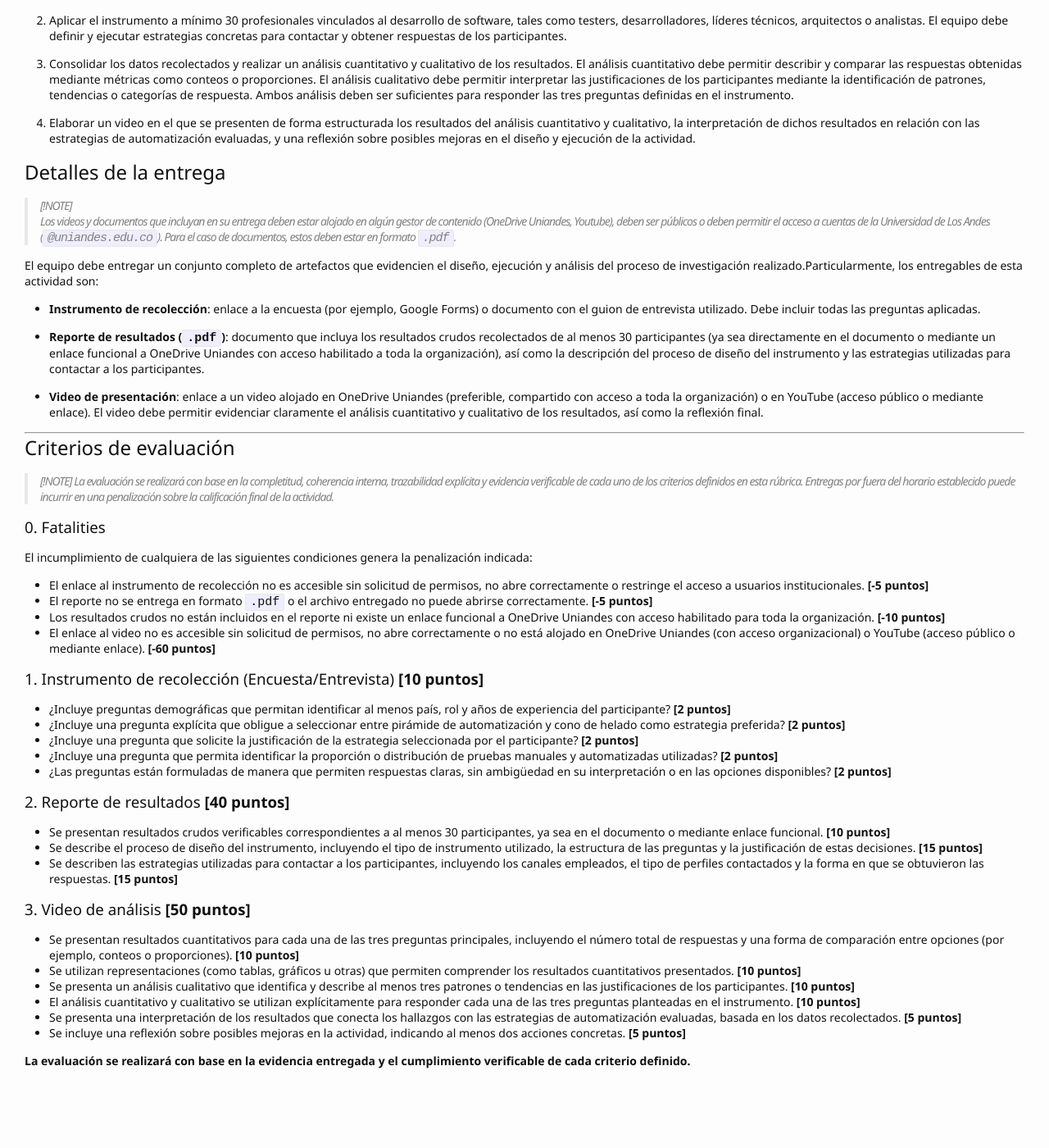
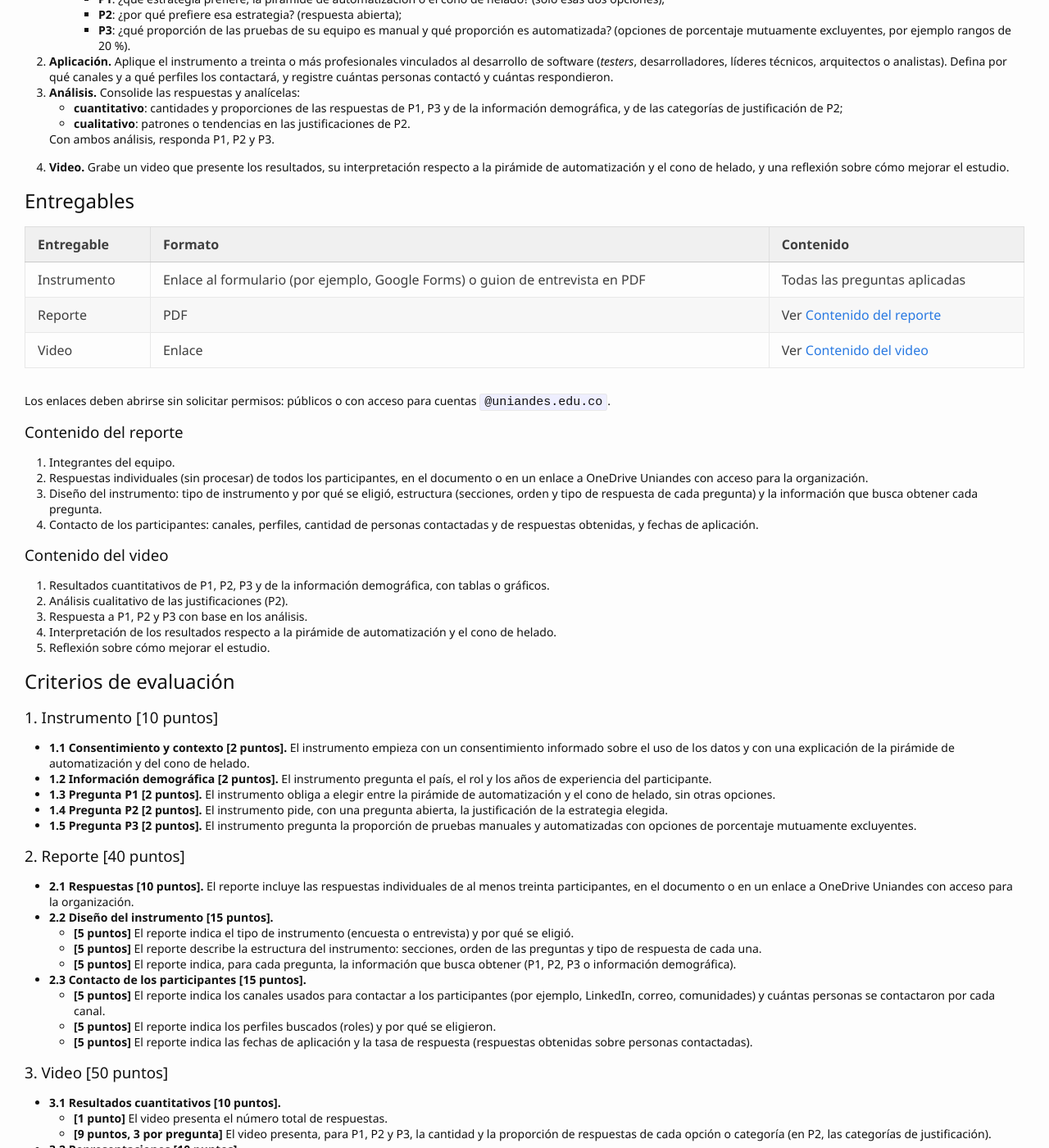
Before and after one commit to TiCSw/mt1_guias_pruebas, a Jekyll site: the page built from docs/semanas/semana2.md, in a window 1280 px wide and 1400 px high, scrolled down 840 px. Shown: the whole window at 82% size. Built offline with Jekyll 4.4.1, drawn with Linux system fonts in a browser that asks for light colours; some web fonts are replaced; our own code applies the rules of GitHub Pages for plain Markdown files; comment, search, counter and statistics services are not loaded; before the commit the page ends 2188 px from its top, so only the background shows below that; some of the changed text lies outside the part shown.

Commit message:
docs(semanas): week 2 in the standard template

```diff
--- a/docs/semanas/semana2.md
+++ b/docs/semanas/semana2.md
@@ -1,90 +1,146 @@
-# Proyecto Pruebas automatizadas
+# Proyecto · Semana 2: Investigación de prácticas de automatización en el sector
 
-## Semana 2: Investigación de prácticas de automatización en el sector
+> **Resumen.** El equipo diseña y aplica una encuesta o entrevista a treinta o más profesionales del
+> desarrollo de software sobre sus prácticas de automatización de pruebas, analiza los resultados de
+> forma cuantitativa y cualitativa, y los presenta en un video. Entrega el instrumento, un reporte y
+> el video. Las [reglas de juego](reglas) del proyecto aplican a esta semana.
 
-## Descripción de la semana
+## Contexto
 
-En esta semana del proyecto de *TSDC*, el objetivo es comprender cómo se están implementando actualmente las prácticas de automatización de pruebas en la industria del software. Para ello, el equipo realizará un ejercicio estructurado de recolección y análisis de información a partir de profesionales del sector.
+Antes de definir cómo automatizar las pruebas de la ABP, _TSDC_ quiere saber cómo lo hace la
+industria: qué estrategia de automatización prefieren los profesionales, por qué, y qué proporción
+de sus pruebas es manual o automatizada. Su equipo recolectará esa información directamente de
+profesionales del sector y la analizará para extraer conclusiones basadas en evidencia.
 
-Se espera que los estudiantes:
+## Objetivos de aprendizaje
 
-- Diseñen y apliquen un instrumento de recolección de información (encuesta o entrevista).
-- Obtengan datos reales de al menos 30 profesionales del sector.
-- Realicen un análisis cuantitativo y cualitativo de los resultados recolectados.
-- Generen conclusiones basadas en evidencia sobre tendencias en automatización de pruebas.
+1. Diseñar un instrumento de recolección de información (encuesta o entrevista) con consentimiento
+   informado.
+2. Aplicar el instrumento a una muestra de profesionales del desarrollo de software.
+3. Analizar los resultados de forma cuantitativa y cualitativa.
+4. Comunicar los resultados y sus conclusiones sobre las estrategias de automatización de pruebas.
 
-Este ejercicio busca desarrollar habilidades de investigación aplicada, análisis de datos y comunicación de resultados, alineadas con el contexto real de la automatización de pruebas.
+## Actividades
 
+1. **Instrumento.** Diseñe una encuesta o un guion de entrevista. El instrumento:
+   - empieza con un consentimiento informado sobre el uso de los datos y con una explicación de la
+     **pirámide de automatización** y del **cono de helado**, para que los participantes entiendan
+     las preguntas;
+   - pregunta el país, el rol y los años de experiencia del participante;
+   - incluye las tres preguntas principales del estudio:
+     - **P1**: ¿qué estrategia prefiere, la pirámide de automatización o el cono de helado? (solo
+       esas dos opciones);
+     - **P2**: ¿por qué prefiere esa estrategia? (respuesta abierta);
+     - **P3**: ¿qué proporción de las pruebas de su equipo es manual y qué proporción es automatizada?
+       (opciones de porcentaje mutuamente excluyentes, por ejemplo rangos de 20 %).
+2. **Aplicación.** Aplique el instrumento a treinta o más profesionales vinculados al desarrollo de
+   software (_testers_, desarrolladores, líderes técnicos, arquitectos o analistas). Defina por qué
+   canales y a qué perfiles los contactará, y registre cuántas personas contactó y cuántas
+   respondieron.
+3. **Análisis.** Consolide las respuestas y analícelas:
+   - **cuantitativo**: cantidades y proporciones de las respuestas de P1, P3 y de la información
+     demográfica, y de las categorías de justificación de P2;
+   - **cualitativo**: patrones o tendencias en las justificaciones de P2.
 
-## Resumen de las actividades
+   Con ambos análisis, responda P1, P2 y P3.
+4. **Video.** Grabe un video que presente los resultados, su interpretación respecto a la pirámide de
+   automatización y el cono de helado, y una reflexión sobre cómo mejorar el estudio.
 
-> [!NOTE]
-> Antes de aplicar la encuesta o entrevista, es obligatorio explicar a los participantes las diferencias entre las estrategias de pirámide de automatización y cono de helado, asegurando que comprendan las preguntas.
+## Entregables
 
-1. Diseñar un instrumento de recolección de información (encuesta o guion de entrevista) que incluya preguntas sobre: preferencia entre pirámide de automatización y cono de helado, justificación de dicha preferencia, proporción de pruebas manuales y automatizadas utilizadas, e información demográfica relevante (por ejemplo, país, rol y años de experiencia). El instrumento debe incluir un consentimiento informado claro sobre el uso de los datos.
+| Entregable | Formato | Contenido |
+|---|---|---|
+| Instrumento | Enlace al formulario (por ejemplo, Google Forms) o guion de entrevista en PDF | Todas las preguntas aplicadas |
+| Reporte | PDF | Ver [Contenido del reporte](#contenido-del-reporte) |
+| Video | Enlace | Ver [Contenido del video](#contenido-del-video) |
 
-2. Aplicar el instrumento a mínimo 30 profesionales vinculados al desarrollo de software, tales como testers, desarrolladores, líderes técnicos, arquitectos o analistas. El equipo debe definir y ejecutar estrategias concretas para contactar y obtener respuestas de los participantes.
+Los enlaces deben abrirse sin solicitar permisos: públicos o con acceso para cuentas
+`@uniandes.edu.co`.
 
-3. Consolidar los datos recolectados y realizar un análisis cuantitativo y cualitativo de los resultados. El análisis cuantitativo debe permitir describir y comparar las respuestas obtenidas mediante métricas como conteos o proporciones. El análisis cualitativo debe permitir interpretar las justificaciones de los participantes mediante la identificación de patrones, tendencias o categorías de respuesta. Ambos análisis deben ser suficientes para responder las tres preguntas definidas en el instrumento.
+### Contenido del reporte
 
-4. Elaborar un video en el que se presenten de forma estructurada los resultados del análisis cuantitativo y cualitativo, la interpretación de dichos resultados en relación con las estrategias de automatización evaluadas, y una reflexión sobre posibles mejoras en el diseño y ejecución de la actividad.
+1. Integrantes del equipo.
+2. Respuestas individuales (sin procesar) de todos los participantes, en el documento o en un enlace
+   a OneDrive Uniandes con acceso para la organización.
+3. Diseño del instrumento: tipo de instrumento y por qué se eligió, estructura (secciones, orden y
+   tipo de respuesta de cada pregunta) y la información que busca obtener cada pregunta.
+4. Contacto de los participantes: canales, perfiles, cantidad de personas contactadas y de
+   respuestas obtenidas, y fechas de aplicación.
 
+### Contenido del video
 
-## Detalles de la entrega
-
-> [!NOTE]
-> Los videos y documentos que incluyan en su entrega deben estar alojado en algún gestor de contenido (OneDrive Uniandes, Youtube), deben ser públicos o deben permitir el acceso a cuentas de la Universidad de Los Andes (`@uniandes.edu.co`). Para el caso de documentos, estos deben estar en formato `.pdf`.
-
-El equipo debe entregar un conjunto completo de artefactos que evidencien el diseño, ejecución y análisis del proceso de investigación realizado.Particularmente, los entregables de esta actividad son:
-
-- **Instrumento de recolección**: enlace a la encuesta (por ejemplo, Google Forms) o documento con el guion de entrevista utilizado. Debe incluir todas las preguntas aplicadas.
-
-- **Reporte de resultados (`.pdf`)**: documento que incluya los resultados crudos recolectados de al menos 30 participantes (ya sea directamente en el documento o mediante un enlace funcional a OneDrive Uniandes con acceso habilitado a toda la organización), así como la descripción del proceso de diseño del instrumento y las estrategias utilizadas para contactar a los participantes.
-
-- **Video de presentación**: enlace a un video alojado en OneDrive Uniandes (preferible, compartido con acceso a toda la organización) o en YouTube (acceso público o mediante enlace). El video debe permitir evidenciar claramente el análisis cuantitativo y cualitativo de los resultados, así como la reflexión final.
-
----
+1. Resultados cuantitativos de P1, P2, P3 y de la información demográfica, con tablas o gráficos.
+2. Análisis cualitativo de las justificaciones (P2).
+3. Respuesta a P1, P2 y P3 con base en los análisis.
+4. Interpretación de los resultados respecto a la pirámide de automatización y el cono de helado.
+5. Reflexión sobre cómo mejorar el estudio.
 
 ## Criterios de evaluación
 
-> [!NOTE]
-> La evaluación se realizará con base en la completitud, coherencia interna, trazabilidad explícita y evidencia verificable de cada uno de los criterios definidos en esta rúbrica.
-> Entregas por fuera del horario establecido puede incurrir en una penalización sobre la calificación final de la actividad.
+### 1. Instrumento [10 puntos]
 
-### 0. Fatalities
+- **1.1 Consentimiento y contexto [2 puntos].** El instrumento empieza con un consentimiento informado
+  sobre el uso de los datos y con una explicación de la pirámide de automatización y del cono de
+  helado.
+- **1.2 Información demográfica [2 puntos].** El instrumento pregunta el país, el rol y los años de
+  experiencia del participante.
+- **1.3 Pregunta P1 [2 puntos].** El instrumento obliga a elegir entre la pirámide de automatización
+  y el cono de helado, sin otras opciones.
+- **1.4 Pregunta P2 [2 puntos].** El instrumento pide, con una pregunta abierta, la justificación de la
+  estrategia elegida.
+- **1.5 Pregunta P3 [2 puntos].** El instrumento pregunta la proporción de pruebas manuales y
+  automatizadas con opciones de porcentaje mutuamente excluyentes.
 
-El incumplimiento de cualquiera de las siguientes condiciones genera la penalización indicada:
+### 2. Reporte [40 puntos]
 
-- El enlace al instrumento de recolección no es accesible sin solicitud de permisos, no abre correctamente o restringe el acceso a usuarios institucionales. **[-5 puntos]**
-- El reporte no se entrega en formato `.pdf` o el archivo entregado no puede abrirse correctamente. **[-5 puntos]**
-- Los resultados crudos no están incluidos en el reporte ni existe un enlace funcional a OneDrive Uniandes con acceso habilitado para toda la organización. **[-10 puntos]**
-- El enlace al video no es accesible sin solicitud de permisos, no abre correctamente o no está alojado en OneDrive Uniandes (con acceso organizacional) o YouTube (acceso público o mediante enlace). **[-60 puntos]**
+- **2.1 Respuestas [10 puntos].** El reporte incluye las respuestas individuales de al menos treinta
+  participantes, en el documento o en un enlace a OneDrive Uniandes con acceso para la organización.
+- **2.2 Diseño del instrumento [15 puntos].**
+  - **[5 puntos]** El reporte indica el tipo de instrumento (encuesta o entrevista) y por qué se
+    eligió.
+  - **[5 puntos]** El reporte describe la estructura del instrumento: secciones, orden de las
+    preguntas y tipo de respuesta de cada una.
+  - **[5 puntos]** El reporte indica, para cada pregunta, la información que busca obtener (P1, P2,
+    P3 o información demográfica).
+- **2.3 Contacto de los participantes [15 puntos].**
+  - **[5 puntos]** El reporte indica los canales usados para contactar a los participantes (por
+    ejemplo, LinkedIn, correo, comunidades) y cuántas personas se contactaron por cada canal.
+  - **[5 puntos]** El reporte indica los perfiles buscados (roles) y por qué se eligieron.
+  - **[5 puntos]** El reporte indica las fechas de aplicación y la tasa de respuesta (respuestas
+    obtenidas sobre personas contactadas).
 
+### 3. Video [50 puntos]
 
-### 1. Instrumento de recolección (Encuesta/Entrevista) **[10 puntos]**
+- **3.1 Resultados cuantitativos [10 puntos].**
+  - **[1 punto]** El video presenta el número total de respuestas.
+  - **[9 puntos, 3 por pregunta]** El video presenta, para P1, P2 y P3, la cantidad y la proporción
+    de respuestas de cada opción o categoría (en P2, las categorías de justificación).
+- **3.2 Representaciones [10 puntos].**
+  - **[9 puntos, 3 por pregunta]** Los resultados de P1, P2 y P3 se presentan con una tabla o un
+    gráfico que indica la pregunta, las opciones o categorías y sus valores.
+  - **[1 punto]** La información demográfica (país, rol y años de experiencia) se presenta con una
+    tabla o un gráfico.
+- **3.3 Análisis cualitativo [10 puntos].**
+  - **[9 puntos, 3 por patrón]** El video describe tres patrones o tendencias en las justificaciones
+    (P2). Cada patrón tiene un nombre, una descripción y al menos una cita textual de un participante.
+  - **[1 punto]** El video explica cómo se identificaron los patrones (por ejemplo, codificación de
+    las respuestas en categorías).
+- **3.4 Respuesta a las preguntas [10 puntos].**
+  - **[9 puntos, 3 por pregunta]** El video responde P1, P2 y P3, y cada respuesta cita el resultado
+    cuantitativo o cualitativo que la sustenta.
+  - **[1 punto]** El video presenta una conclusión general sobre la estrategia que prefiere la muestra.
+- **3.5 Interpretación [5 puntos].**
+  - **[2 puntos]** El video relaciona la preferencia de los participantes (P1) con las
+    características de la pirámide de automatización y del cono de helado.
+  - **[2 puntos]** El video relaciona la proporción de pruebas manuales y automatizadas (P3) con la
+    estrategia que esa proporción representa.
+  - **[1 punto]** El video compara los resultados entre grupos de participantes (por ejemplo, por
+    rol o por años de experiencia).
+- **3.6 Reflexión [5 puntos].**
+  - **[4 puntos, 2 por acción]** El video propone dos acciones concretas para mejorar el estudio.
+    Cada acción indica qué cambiar en el instrumento o en su aplicación y qué problema observado
+    resuelve.
+  - **[1 punto]** El video identifica una limitación de los resultados (por ejemplo, el tamaño o la
+    composición de la muestra).
 
-- ¿Incluye preguntas demográficas que permitan identificar al menos país, rol y años de experiencia del participante? **[2 puntos]**
-- ¿Incluye una pregunta explícita que obligue a seleccionar entre pirámide de automatización y cono de helado como estrategia preferida? **[2 puntos]**
-- ¿Incluye una pregunta que solicite la justificación de la estrategia seleccionada por el participante? **[2 puntos]**
-- ¿Incluye una pregunta que permita identificar la proporción o distribución de pruebas manuales y automatizadas utilizadas? **[2 puntos]**
-- ¿Las preguntas están formuladas de manera que permiten respuestas claras, sin ambigüedad en su interpretación o en las opciones disponibles? **[2 puntos]**
-
-
-### 2. Reporte de resultados **[40 puntos]**
-
-- Se presentan resultados crudos verificables correspondientes a al menos 30 participantes, ya sea en el documento o mediante enlace funcional. **[10 puntos]**
-- Se describe el proceso de diseño del instrumento, incluyendo el tipo de instrumento utilizado, la estructura de las preguntas y la justificación de estas decisiones. **[15 puntos]**
-- Se describen las estrategias utilizadas para contactar a los participantes, incluyendo los canales empleados, el tipo de perfiles contactados y la forma en que se obtuvieron las respuestas. **[15 puntos]**
-
-
-### 3. Video de análisis **[50 puntos]**
-
-- Se presentan resultados cuantitativos para cada una de las tres preguntas principales, incluyendo el número total de respuestas y una forma de comparación entre opciones (por ejemplo, conteos o proporciones). **[10 puntos]**
-- Se utilizan representaciones (como tablas, gráficos u otras) que permiten comprender los resultados cuantitativos presentados. **[10 puntos]**
-- Se presenta un análisis cualitativo que identifica y describe al menos tres patrones o tendencias en las justificaciones de los participantes. **[10 puntos]**
-- El análisis cuantitativo y cualitativo se utilizan explícitamente para responder cada una de las tres preguntas planteadas en el instrumento. **[10 puntos]**
-- Se presenta una interpretación de los resultados que conecta los hallazgos con las estrategias de automatización evaluadas, basada en los datos recolectados. **[5 puntos]**
-- Se incluye una reflexión sobre posibles mejoras en la actividad, indicando al menos dos acciones concretas. **[5 puntos]**
-
-
-**La evaluación se realizará con base en la evidencia entregada y el cumplimiento verificable de cada criterio definido.**
+Además, aplican las _fatalities_ F1 y F7 de las [reglas de juego](reglas#fatalities).
```
